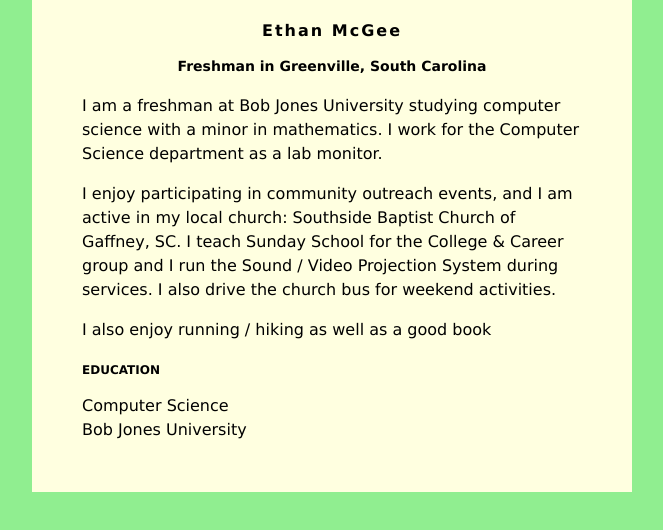
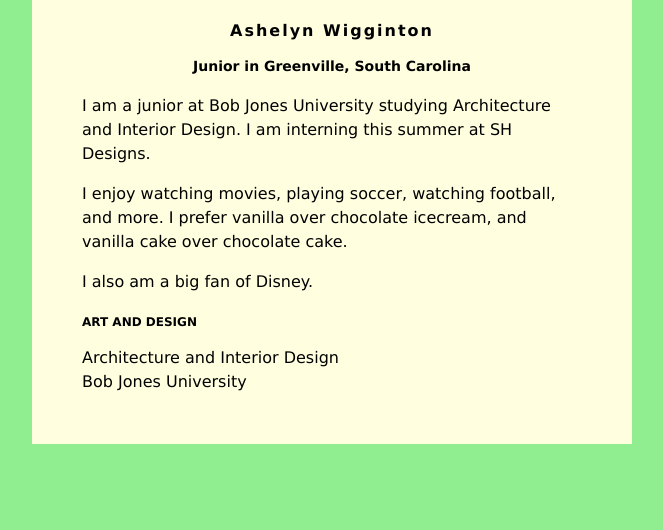
Before and after one commit to ashelynw/ashelynw.github.io, a plain HTML site: page index.html in a window 1280 px wide. Shown: the whole page, without its empty margins (308-971 px from the left). Drawn offline with Linux system fonts and the light colour scheme.

Commit message:
Update index.html

```diff
--- a/index.html
+++ b/index.html
@@ -30,19 +30,19 @@
 </head>
 <body>
     <div id="content">
-        <h1>Ethan McGee</h1>
-        <h2>Freshman in Greenville, South Carolina</h2>
+        <h1>Ashelyn Wigginton</h1>
+        <h2>Junior in Greenville, South Carolina</h2>
 
-         <p>I am a freshman at Bob Jones University studying computer science with a minor in mathematics. I work for the Computer Science department as a lab monitor.</p>
+         <p>I am a junior at Bob Jones University studying Architecture and Interior Design. I am interning this summer at SH Designs.</p>
          <p>
-            I enjoy participating in community outreach events, and I am active in my local church: Southside Baptist Church of Gaffney, SC.  I teach Sunday School for the College &amp; Career group and I run the Sound / Video Projection System during services.  I also drive the church bus for weekend activities.
+            I enjoy watching movies, playing soccer, watching football, and more. I prefer vanilla over chocolate icecream, and vanilla cake over chocolate cake.
          </p>
          <p>
-            I also enjoy running / hiking as well as a good book
+            I also am a big fan of Disney.
          </p>
 
-        <h3>EDUCATION</h3>
-        Computer Science<br>
+        <h3>ART AND DESIGN</h3>
+        Architecture and Interior Design<br>
         Bob Jones University
     </div>
 
```
